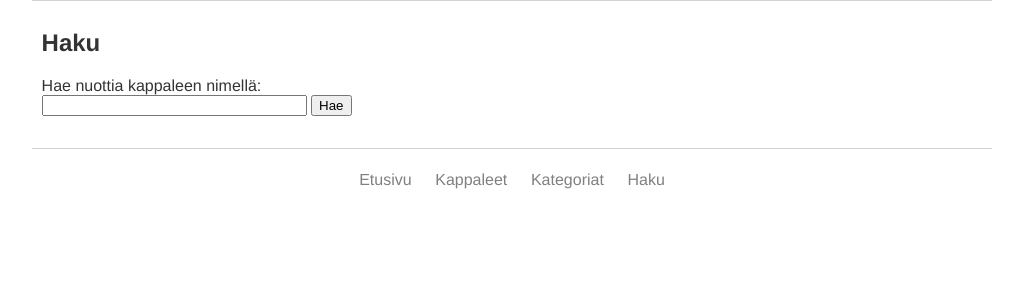
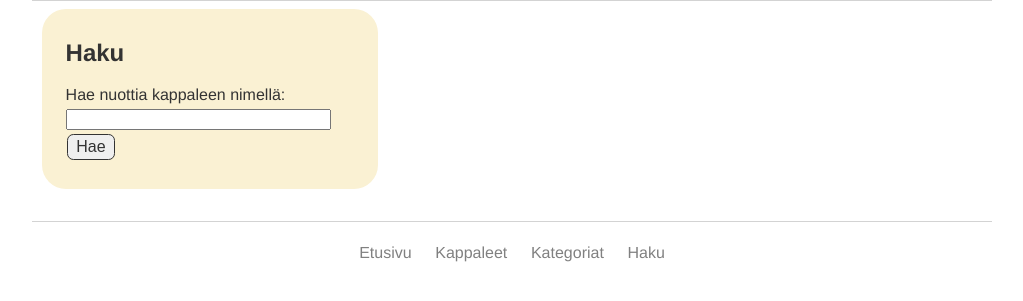
Before and after one commit to piamanns/tsoha-folkshare, a Flask app: page /search in a window 1280 px wide. Shown: the part 267-568 px from the top of the page, without its empty margins (128-1151 px from the left). Run offline with Flask 2, Linux system fonts and the light colour scheme.

Commit message:
Add styling to buttons, flashed messages and search form

```diff
--- a/static/main.css
+++ b/static/main.css
@@ -38,6 +38,7 @@ hr {
   margin-bottom: 1.5em;
 }
 
+/* Link to hidden resources */
 .hidden:link, .hidden:visited {
   color: gray;
   text-decoration: none
@@ -45,6 +46,67 @@ hr {
 
 .hidden:hover {
   text-decoration: underline;
+}
+
+/* || BUTTONS */
+
+button {
+  background-color: #470b3b;
+  font-size: 1em;
+  color: white;
+  margin: 0.2em 0.1em;
+  padding: 0.7em 1.2em;
+  border: none;
+  border-radius: 1.2em;
+}
+
+button:hover {
+  background-color: #bd1e51;
+  cursor: pointer;
+}
+
+.btn-delete {
+  background-color: white;
+  color: #333;
+  font-weight: 600;
+  padding: 0.6em 1em;
+  border: 0.2em solid #BD1E51;
+  border-radius: 1.4em;
+}
+
+.btn-delete:hover {
+  background-color: #BD1E51;
+  color: white;
+}
+
+.btn-modify {
+  background-color: #2c7687;
+}
+
+.btn-modify:hover {
+  background: #f1bd20;
+}
+
+.btn-search {
+  background-color: rgb(239, 239, 239);
+  color: #333;
+  border: 1px solid #333;
+  padding: 0.2em 0.5em;
+  border-radius: 0.4em;
+}
+
+.btn-search:hover {
+  background-color: #e6e6e6;
+}
+
+.btn-cancel {
+  background-color: rgb(239, 239, 239);
+  color: #333;
+}
+
+.btn-cancel:hover {
+  background-color: #666;
+  color: white;
 }
 
 /* || HEADER */
@@ -102,15 +164,43 @@ nav a:hover {
   text-decoration: underline;
 }
 
+/* || FLASHED MESSAGES */
+
+.messages ul {
+  list-style: none;
+  padding-left: 0;
+}
+
+.messages li {
+  margin: 0.3em 0;
+  padding: 0.3em 0.5em;
+  background-color: #faf1d3;
+  border-radius: 0.5em
+}
+
 /* || CONTENT */
 
 .content {
-  border-top: 0.1em solid lightgrey;
+  border-top: 1px solid lightgrey;
   padding: 0.5em 0.6em;
   margin-bottom: 1.5em;
 }
 
 /* || TUNE PAGE */
+
+#notation {
+  margin: 1em 0;
+}
+
+.tune-admin {
+  max-width: 48em;
+  margin: 1em 0 2em 0;
+  display: flex;
+}
+
+.align-right{
+  margin-left: auto;
+}
 
 .tune-category-list ul {
   display: block;
@@ -136,10 +226,35 @@ nav a:hover {
   border-right: none;
 }
 
+/* || SEARCH FORM */
+
+.search-form {
+  display: block;
+  background-color: #faf1d3;
+  max-width: 18em;
+  padding: 0.6em 1.5em;
+  border-radius: 1.5em;
+}
+
+.first-page-float {
+  margin: 1em auto;
+}
+
+@media screen and (min-width: 40em) {
+  .first-page-float {
+    float: right;
+    margin: 1em;
+  }
+}
+
+.search-form h2 {
+  margin-bottom: 0.2em;
+}
+
 /* || FOOTER */
 
 .footer {
-  border-top: 0.1em solid lightgrey;
+  border-top: 1px solid lightgrey;
   text-align: center;
 }
 
--- a/templates/add_tune.html
+++ b/templates/add_tune.html
@@ -17,8 +17,9 @@
       <input type="checkbox" id="{{ category.name}}" name="category" value="{{ category.id }}">
       <label for="{{ category.name }}"> {{ category.name }}</label>
     {% endfor %}
-  <p><input type="submit" value="Lisää kappale">
-  <input type="hidden" name="csrf_token" value="{{ session.csrf_token }}">
+  <p>
+    <button type="submit">Lisää kappale</button>
+    <input type="hidden" name="csrf_token" value="{{ session.csrf_token }}">
 </form>
 
 {% else %}
--- a/templates/category_admin.html
+++ b/templates/category_admin.html
@@ -20,7 +20,7 @@
       <label for="category_name">Uuden kategorian nimi:</label><br>
       <input type="text" id="category_name" name="name" minlength="1" maxlength="50">
     <p>
-      <input type="submit" value="Lisää kategoria">
+      <button>Lisää kategoria</button>
       <input type="hidden" name="csrf_token" value="{{ session.csrf_token }}">
   </form>
   <hr>
@@ -37,7 +37,7 @@
       <label for="{{ category.name }}"> {{ category.name }} </label>
     {% endfor %}
     <p>
-      <input type="submit" value="Tallenna valinnat">
+      <button class="btn-modify">Tallenna valinnat</button>
       <input type="hidden" name="csrf_token" value="{{ session.csrf_token }}">
   </form>
   <hr>
@@ -50,7 +50,7 @@
     {% endfor %}
     </ul>
     <input type="hidden" name="csrf_token" value="{{ session.csrf_token }}">
-    <input type="submit" value="Poista kategoria">
+    <button class="btn-delete">Poista kategoria</button>
   </form>
 
 {% else %}
--- a/templates/layout.html
+++ b/templates/layout.html
@@ -29,15 +29,19 @@
   </ul>
 </nav>
 
-{% with messages = get_flashed_messages() %}
+<div class="content">
+  {% with messages = get_flashed_messages() %}
     {% if messages %}
+    <div class="messages">
+      <ul>
       {% for message in messages %}
-        <div style="border:1px solid green; border-radius: 3px; padding: 5px;"><strong>{{ message }}</strong></div>
+        <li>{{ message }}</strong></li>
       {% endfor %}
+      </ul>
+    </div>
     {% endif %}
   {% endwith %}
 
-<div class="content">
   {% block content %}
   {% endblock %}
 </div>
--- a/templates/search.html
+++ b/templates/search.html
@@ -1,8 +1,6 @@
 {% extends "layout.html" %}
 {% block title %}haku{% endblock %}
 {% block content %}
-
-<h2>Haku</h2>
 
 {% if query %}
 
@@ -19,10 +17,12 @@
 
 {% endif %}
 
-<form action="/search" method="GET">
-  <label for="query">Hae nuottia kappaleen nimellä:</label><br>
+<form action="/search" method="GET" class="search-form">
+  <h2>Haku</h2>
+  <p>
+    <label for="query">Hae nuottia kappaleen nimellä:</label><br>
     <input type="text" id="query" name="query" minlength="1" maxlength="50" size="30">
-    <input type="submit" value="Hae">
+    <button type="submit" class="btn-search">Hae</button>
 </form>
 
 {% endblock %}
```
Also changed, not shown: templates/index.html (+4 -3 lines), templates/tune.html (+11 -11 lines), templates/update_tune.html (+8 -5 lines).
